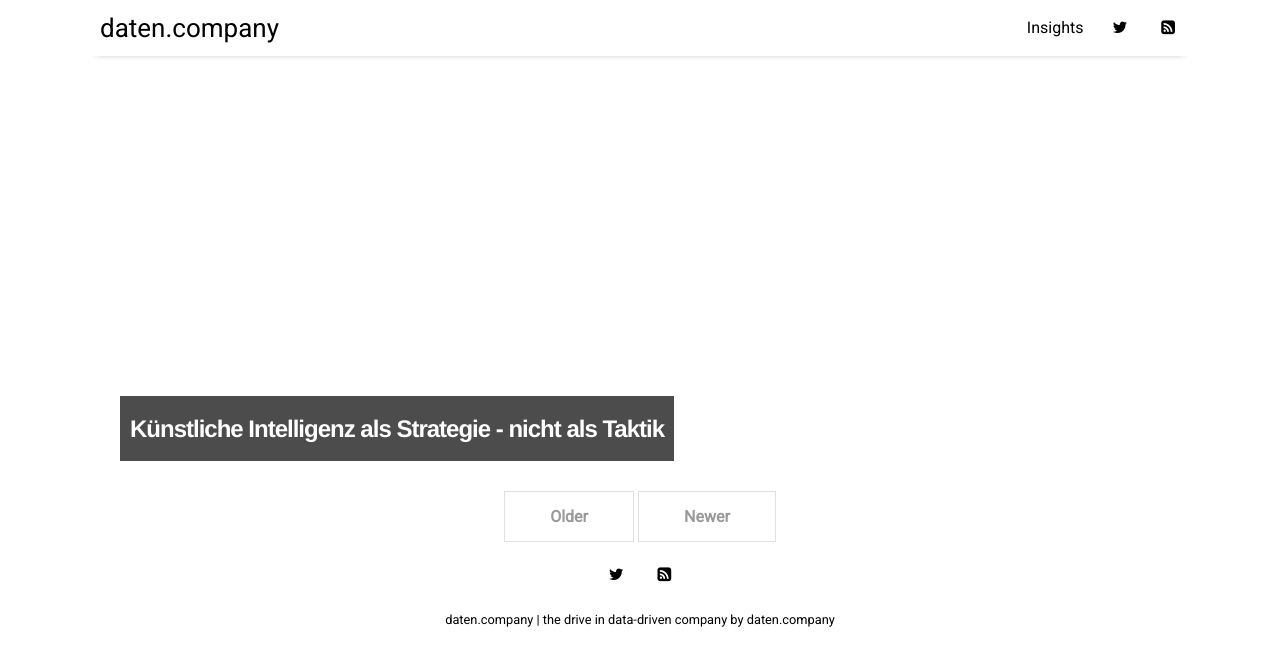
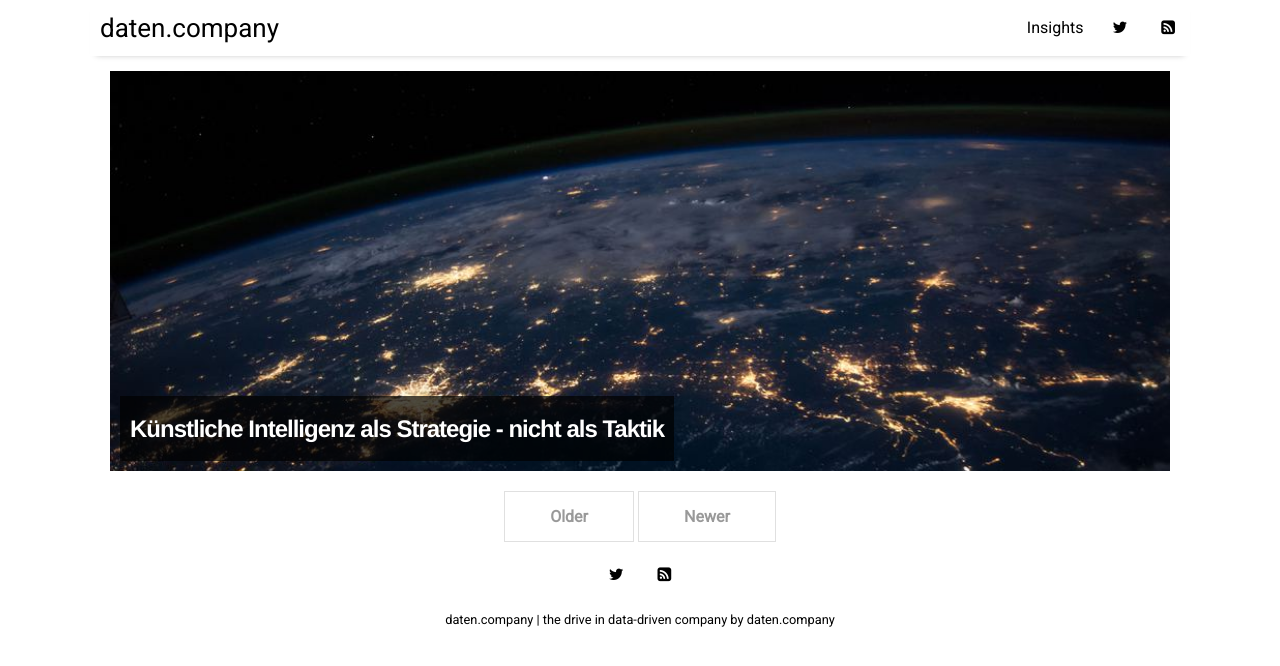
Before and after one commit to datencompany/datencompany.github.io, a Jekyll site: the page built from index.html, in a window 1280 px wide. Shown: the top 666 px of the page. Built offline with Jekyll 4.4.1, drawn with Linux system fonts in a browser that asks for light colours; nearby versions of some CDN libraries; the list of posts is cut into pages by our own code.

Commit message:
Update image path

```diff
--- a/_layouts/home.html
+++ b/_layouts/home.html
@@ -7,7 +7,7 @@ title: Home
 
 <article>
   <a href="{{ site.github.url }}{{ post.url }}">
-    <div class="featured-posts" {% if post.image %}style="background-image:url({{ site.github.url }}/assets/img/{{ post.image }})"{% endif %}>
+    <div class="featured-posts" {% if post.image %}style="background-image:url({{ site.github.url }}{{ post.image }})"{% endif %}>
       <h2><span>{{ post.title }}</span></h2>
     </div>
   </a>
```
